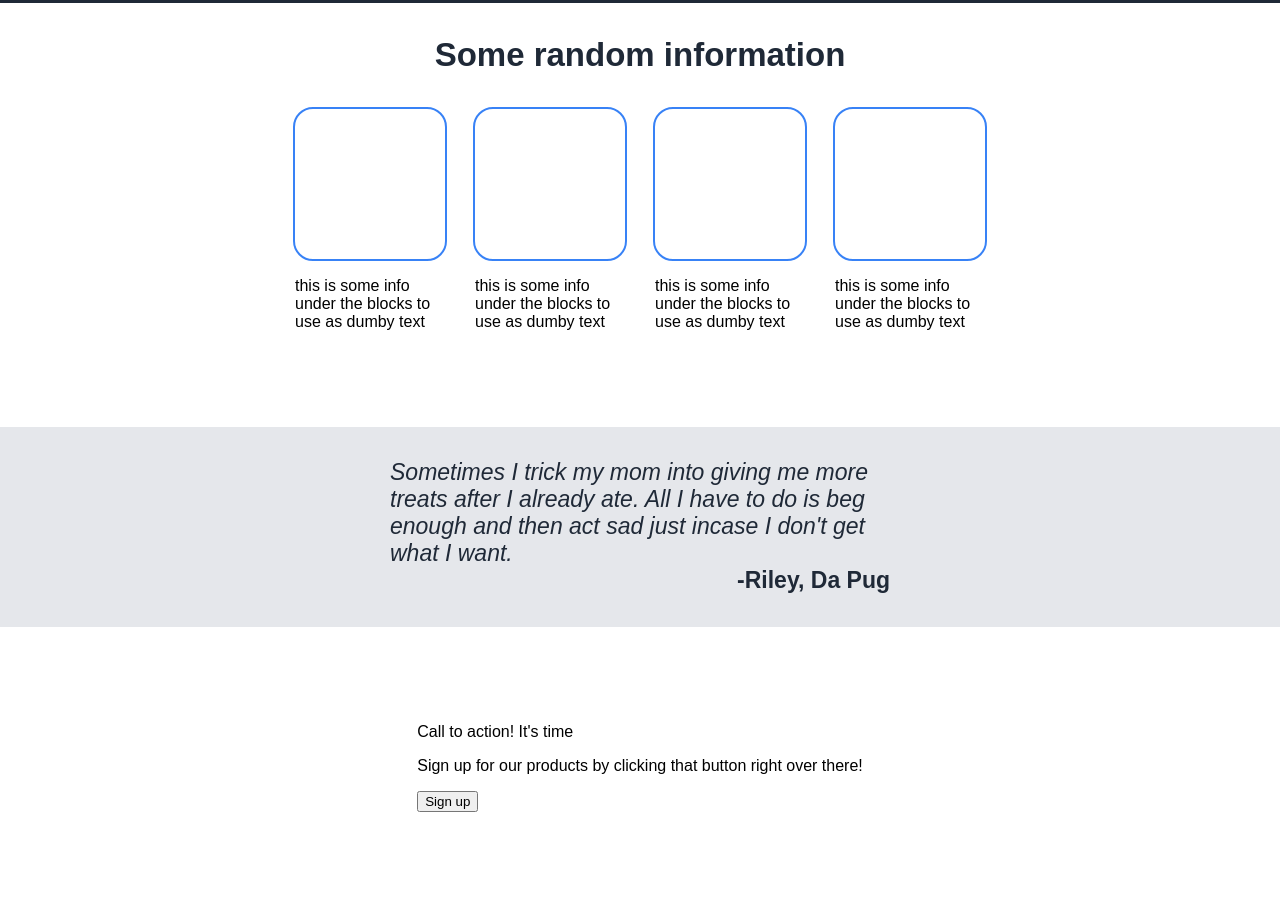
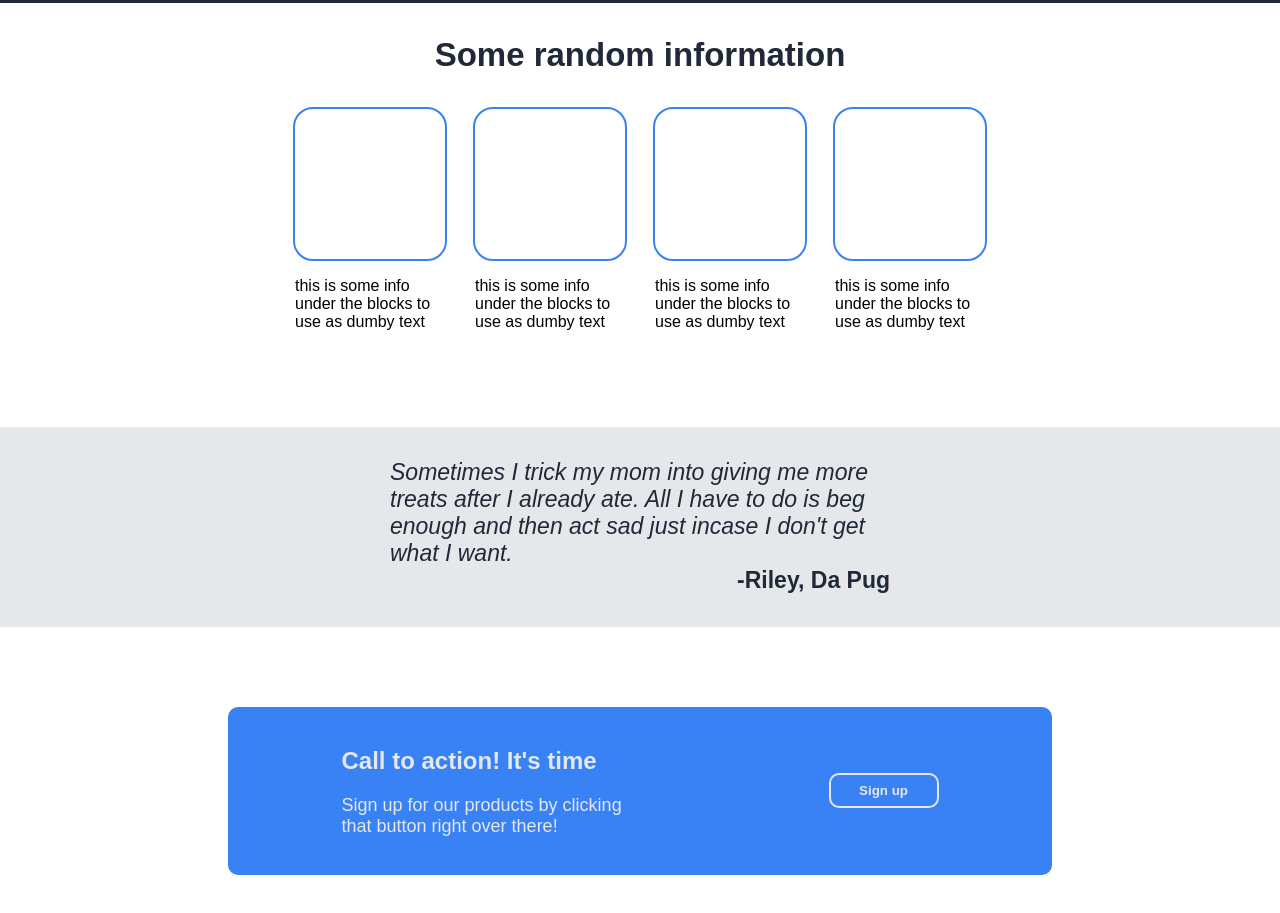
Before and after one commit to carlos-escamilla33/landing-page, a plain HTML site: page index.html in a window 1280 px wide. Shown: the part 420-1333 px from the top of the page. Before the commit the page ends 1312 px from the top, so only its background shows below. Drawn offline with Linux system fonts and the light colour scheme.

Commit message:
finished call to action section

```diff
--- a/index.html
+++ b/index.html
@@ -73,10 +73,14 @@
     </div>
 
     <div class="action-container">
-        <div class="action-text">
-            <p>Call to action! It's time</p>
-            <p>Sign up for our products by clicking that button right over there!</p>
-            <button class="action-btn">Sign up</button>
+        <div class="action-content">
+            <div class="action-title">
+                <h2 class="title">Call to action! It's time</h2>
+                <p class="description">Sign up for our products by clicking that button right over there!</p>
+            </div>
+            <div>
+                <button class="action-btn">Sign up</button>
+            </div>
         </div>
     </div>
 </body>
--- a/styles.css
+++ b/styles.css
@@ -151,3 +151,38 @@ img {
     align-items: center;
     padding: 80px;
 }
+
+.action-content {
+    display: flex;
+    flex-wrap: wrap;
+    justify-content: space-around;
+    align-items: center;
+    padding: 20px;
+    width: 70%;
+    background-color: #3882F6;
+    border-radius: 10px;
+}
+
+div .action-title {
+    width: 300px;
+}
+
+.action-title .title {
+    color: #E5E7EB;
+}
+
+.action-title .description {
+    color: #E5E7EB;
+    font-size: 18px;
+}
+
+.action-btn {
+    padding: 8px;
+    width: 110px;
+    border: 2px solid #E5E7EB;
+    border-radius: 10px;
+    background-color: #3882F6;
+    color: #E5E7EB;
+    font-weight: 900;
+    cursor: pointer;
+}
```
